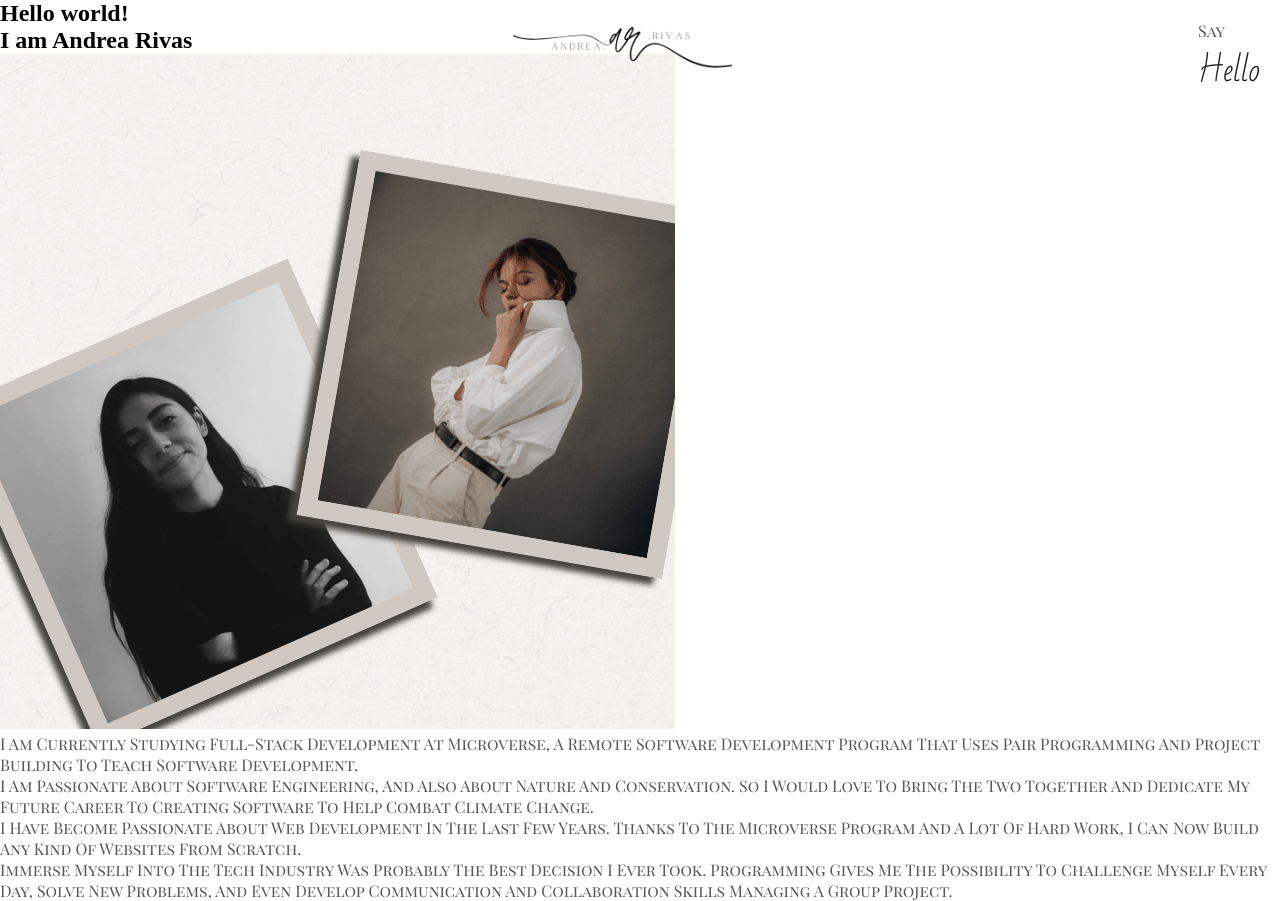
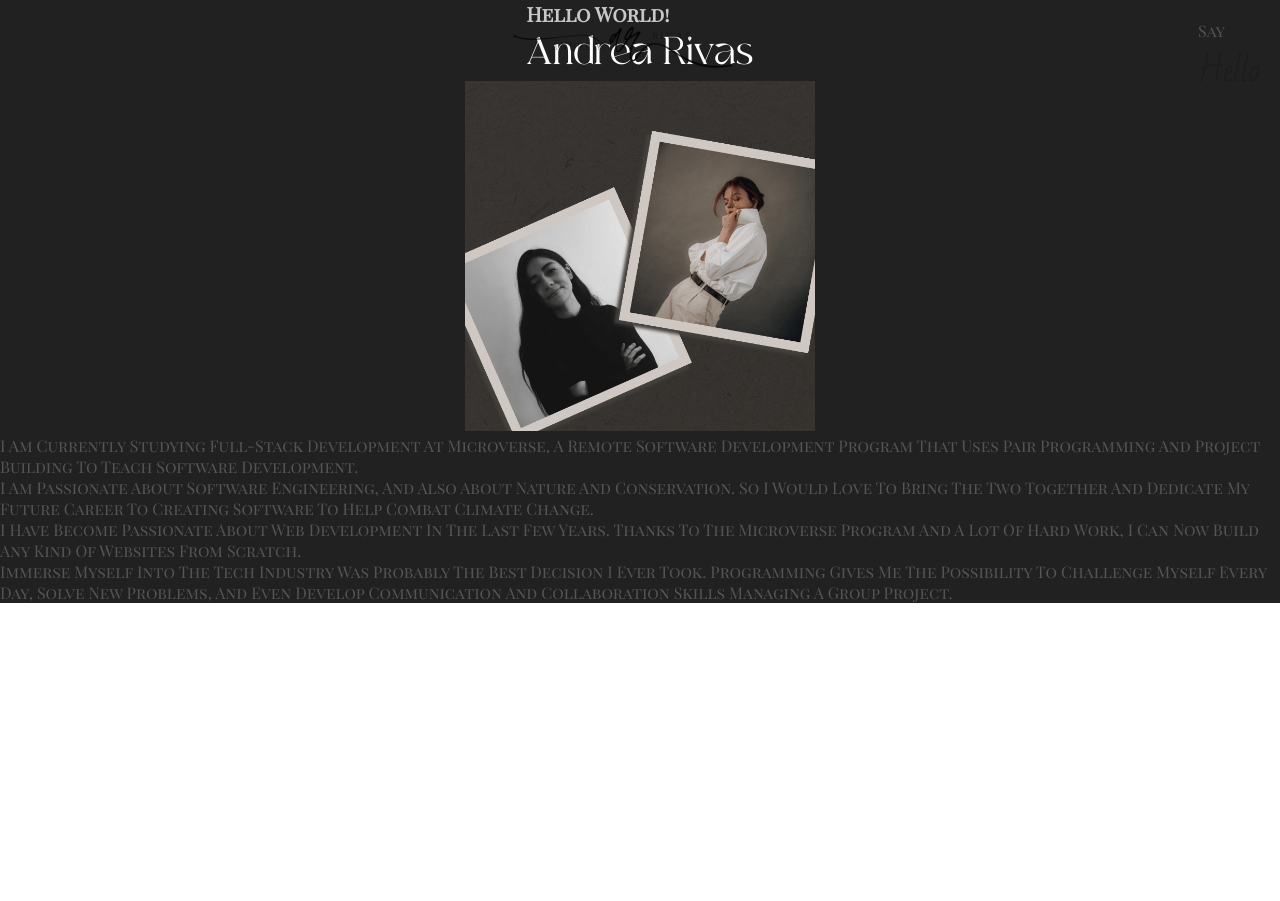
Before and after one commit to rivasbolinga/my-portfolio, a React (Create React App) app: page /about in a window 1280 px wide. After the commit the page ends 800 px from the top, so only its background shows below. Built offline with nearby package versions, Linux system fonts and the light colour scheme; a web font is replaced by a local one.

Commit message:
First styles

```diff
--- a/src/pages/AboutPage.js
+++ b/src/pages/AboutPage.js
@@ -2,10 +2,12 @@ import '../styles/about.scss';
 import me from '../assets/me.png';
 
 const AboutPage = () => (
-  <section>
+  <section className="about-section">
     <div className="name-header">
       <h2>Hello world!</h2>
-      <h2>I am Andrea Rivas</h2>
+      <h1>
+        <span className="name-surname">Andrea Rivas</span>
+      </h1>
     </div>
     <div className="image-container">
       <img src={me} className="images" alt="me" />
--- a/src/styles/about.scss
+++ b/src/styles/about.scss
@@ -1 +1,29 @@
 @import './common.scss';
+
+.about-section {
+  background-color: rgb(33,33,33);
+  color: rgba(255, 255, 255, 0.754);
+  display: flex;
+  flex-direction: column;
+  justify-content: center;
+  align-items: center;
+}
+
+.images {
+  width: 350px;
+}
+
+.name-header {
+  h2 {
+  font-size: 20px;
+  font-family: $primary-font;
+  text-transform: capitalize;
+  }
+}
+
+.name-surname {
+  font-family: $primary-title;
+  color: white;
+  font-size: 40px;
+  font-weight: 100;
+}
```
